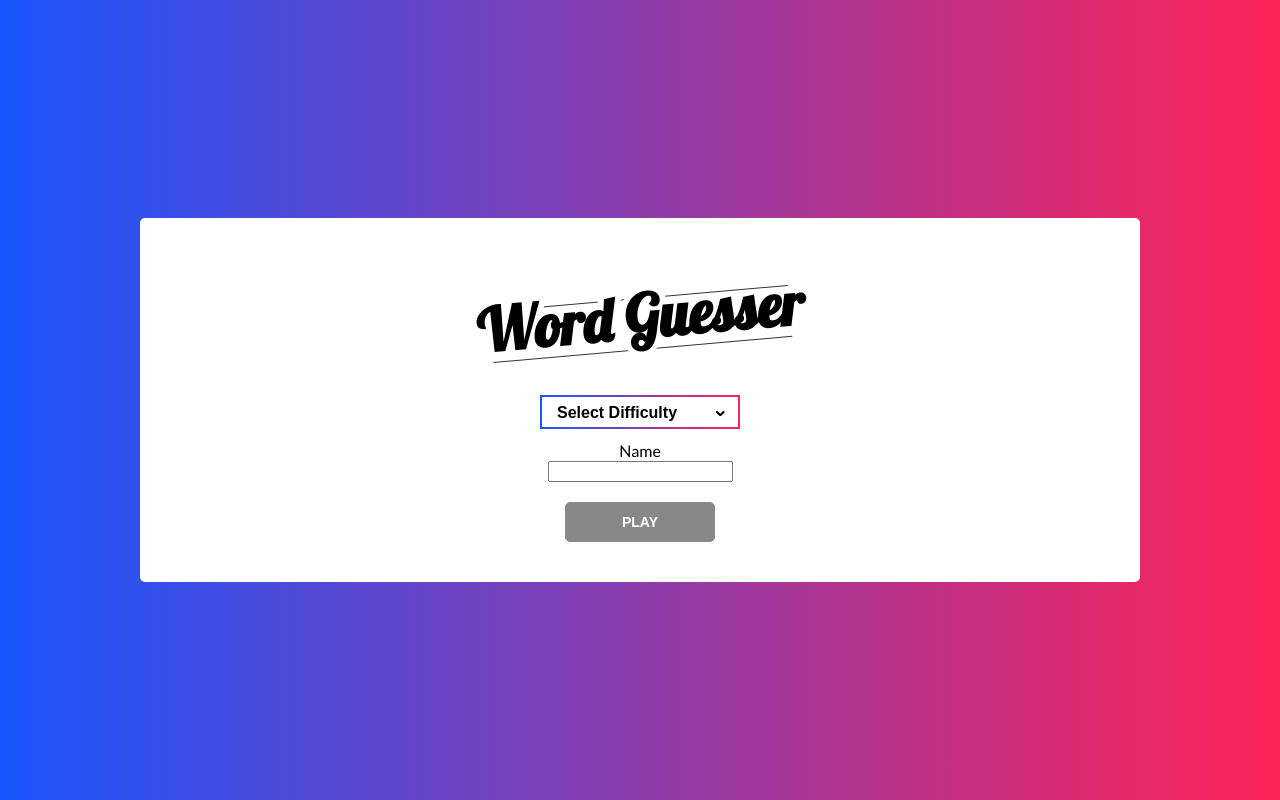
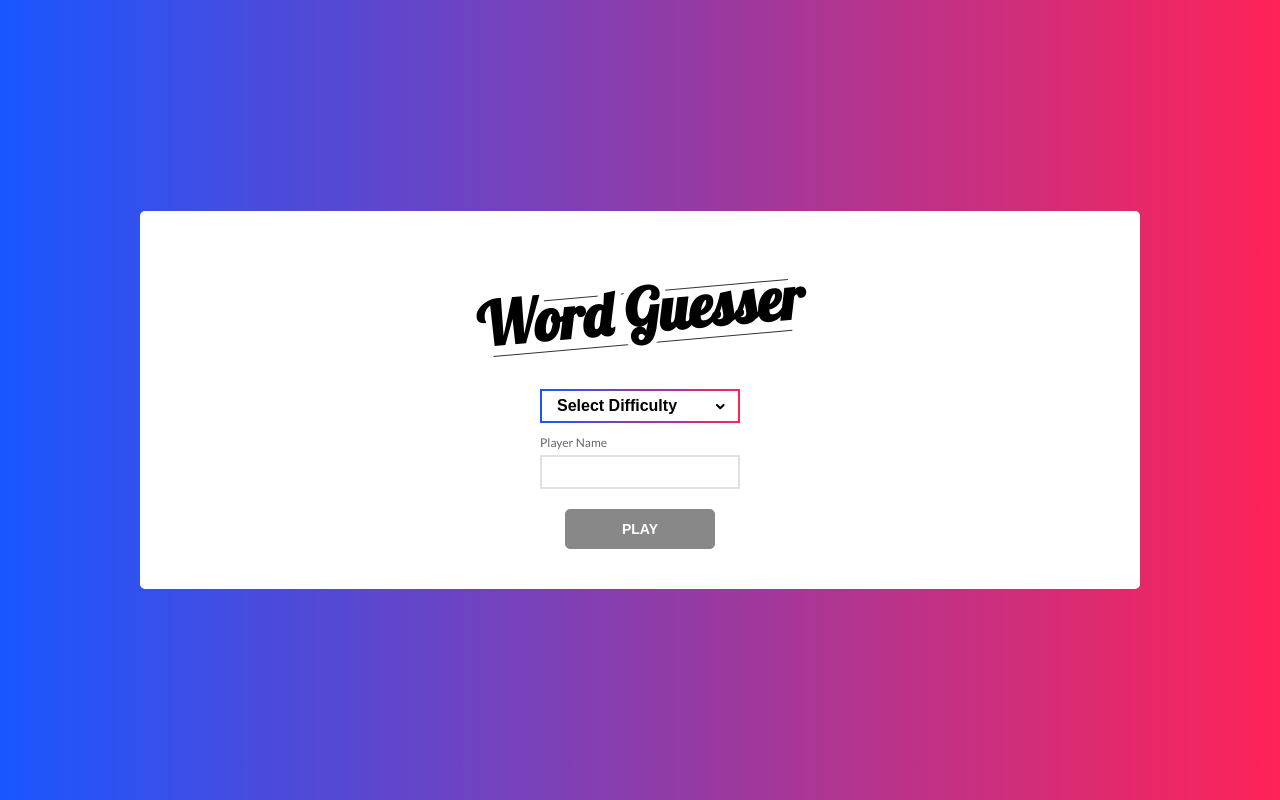
Before and after one commit to tsengsational/word-guesser, a Vue app: page / in a window 1280 px wide. Built offline with nearby package versions, Linux system fonts and the light colour scheme; what vuefire would draw is missing.

Commit message:
added points on end modal and autofill on start screen

```diff
--- a/src/components/Game.vue
+++ b/src/components/Game.vue
@@ -47,6 +47,7 @@
                     <h1 class="end__title" >{{endTitle}}</h1>
                     <p class="end__subtitle">You {{endCondition}}</p>
                     <h2 class="end__word">{{this.secretWord}}</h2>
+                    <p class="end__points" v-if="(6 - badNum) > 0" >You earned {{6 - badNum}} Hint Points!</p>
                     <button class="end__button" @click="$router.go(-1)">Play Again?</button>
                 </div>
             </div>
@@ -64,7 +65,6 @@ export default {
             words: [],
             guesses: [],
             alphabet: "abcdefghijklmnopqrstuvwxyz",
-            loading: true,
             showHint: false,
             hintObj: {
                 syllable: false,
@@ -78,7 +78,8 @@ export default {
             'secretWord',
             'difficulty',
             'hints',
-            'bank'
+            'bank',
+            'loading'
             ]),
         alphaArray() {
             return this.alphabet.split('');
@@ -156,6 +157,31 @@ export default {
             if ( val === true ) {
                 const score = 6 - this.badNum;
                 this.addToBank( score );
+
+                switch ( this.difficulty ) {
+                    case "1":
+                        this.setScore( { wins: 1 } );
+                        break;
+                    case "5":
+                        this.setScore( { wins: 2 } );
+                        break;
+                    case "10":
+                        this.setScore( { wins: 3 } );
+                }
+            }
+        },
+        lose( val ) {
+            if ( val === true ) {
+                switch ( this.difficulty ) {
+                    case "1":
+                        this.setScore( { losses: 1 } );
+                        break;
+                    case "5":
+                        this.setScore( { losses: 2 } );
+                        break;
+                    case "10":
+                        this.setScore( { losses: 3 } );
+                }
             }
         }
     },
@@ -171,10 +197,10 @@ export default {
     },
     methods: {
         ...mapMutations([
-            'setProperty', 'addToBank', 'decrementBank'
+            'setProperty', 'addToBank', 'decrementBank', 'setScore'
         ]),
         getWord( difficulty ) {
-            this.loading = true;
+            this.setProperty( [ "loading", true ] );
             const origin = window.location.protocol + '//' + window.location.host;
 
             const diffQuery = `?difficulty=${difficulty}`
@@ -193,7 +219,7 @@ export default {
                     let ceiling = lib.length;
                     let rand = Math.floor( Math.random() * ceiling );
                     let word = lib[rand];
-                    this.loading = false;
+                    this.setProperty( [ "loading", false ] );
                     return word
                     })
         },
--- a/src/components/Menue.vue
+++ b/src/components/Menue.vue
@@ -1,5 +1,5 @@
 <template>
-    <div class="statistics" :class="{show: menuOpen}">
+    <div class="statistics" :class="{show: menuOpen}" v-if="!loading">
            <div class="player-name">
                <h3>Player:</h3> {{this.name}}
            </div>
@@ -23,7 +23,7 @@ import { mapState, mapMutations } from 'vuex';
 
 export default {
     computed: {
-        ...mapState(["name", "difficulty", "score", "bank", "menuOpen"]),
+        ...mapState(["name", "difficulty", "score", "bank", "menuOpen", "loading"]),
         diffName() {
             let level = this.difficulty;
             switch ( level ) {
--- a/src/components/Navigation.vue
+++ b/src/components/Navigation.vue
@@ -1,5 +1,5 @@
 <template>
-    <div class="nav">
+    <div class="nav" v-if="!loading">
         <i class="ion icon ion-md-menu" @click="toggleMenu"></i>
     </div>
 </template>
@@ -10,7 +10,7 @@ import { mapState, mapMutations } from "vuex";
 export default {
     name: "Navigation",
     computed: {
-        ...mapState(["menuOpen"])
+        ...mapState( [ "menuOpen", "loading" ] ),
     },
     methods: {
         ...mapMutations(["toggleMenu"])
--- a/src/components/StartScreen.vue
+++ b/src/components/StartScreen.vue
@@ -9,15 +9,15 @@
                 <svg xmlns="http://www.w3.org/2000/svg" width="8.573" height="5.287" viewBox="0 0 8.573 5.287"><path fill="none" stroke="#000" stroke-width="2" stroke-linecap="round" stroke-linejoin="round" stroke-miterlimit="10" d="M7.573 1L4.286 4.287 1 1"/></svg>
             </span>
             <select class="difficulty__select" name="difficulty" id="difficulty" @change="changeDifficulty">
-                <option value="" selected disabled>Select Difficulty</option>
-                <option value="1">Easy</option>
-                <option value="5">Medium</option>
-                <option value="10">Hard</option>
+                <option value="" :selected="selectDisabled" disabled>Select Difficulty</option>
+                <option value="1" :selected="selectDifficulty === '1'" >Easy</option>
+                <option value="5" :selected="selectDifficulty === '5'">Medium</option>
+                <option value="10" :selected="selectDifficulty === '10'">Hard</option>
             </select>
-            <label for="name">
-            Name
+            <label class="name-label" for="name">
+            Player Name
+            </label>
             <input class="name" v-model="name" id="name" type="text">
-            </label>
         </div>
 
         <button class="start-button" :disabled="!playReady" @click="start" >
@@ -38,6 +38,7 @@ export default {
         }
     },
     computed: {
+        ...mapState( [ "score", "difficulty" ] ),
         playReady() {
             return this.name.length > 0 ? true : false;
         },
@@ -47,6 +48,18 @@ export default {
             },
             set(value) {
                 this.setProperty(['name', value])
+            }
+        },
+        selectDisabled() {
+            let totalGames = this.score.wins + this.score.losses;
+
+            return totalGames > 0 ? false : true;
+        },
+        selectDifficulty() {
+            if ( !this.selectDisabled ) {
+                return this.difficulty;
+            } else {
+                return false;
             }
         }
     },
@@ -150,6 +163,27 @@ export default {
         @include button;
     }
 
+
+    .name {
+        width: 200px;
+        height: 34px;
+        padding: 2px 12px;
+        box-sizing: border-box;
+        display: block;
+        border: 2px solid $grayE1;
+        font-size: 14px;
+        line-height: 18px;
+
+        &-label {
+            width: 200px;
+            text-align: left;
+            margin-bottom: 5px;
+            display: block;
+            font-size: 12px;
+            color: $gray6;
+        }
+    }
+
 }
 
 </style>
--- a/src/store.js
+++ b/src/store.js
@@ -1,5 +1,6 @@
 import Vue from 'vue'
 import Vuex from 'vuex'
+import { Stats } from 'fs';
 
 Vue.use(Vuex)
 
@@ -14,7 +15,8 @@ export default new Vuex.Store({
     name: "",
     bank: 3,
     menuOpen: false,
-    hints: {}
+    hints: {},
+    loading: false
   },
   mutations: {
     setProperty(state, payload) {
@@ -28,6 +30,12 @@ export default new Vuex.Store({
     },
     toggleMenu(state) {
       state.menuOpen = !state.menuOpen;
+    },
+    setScore(state, scoreObj) {
+      let keys = Object.keys(scoreObj);
+      keys.forEach( key => {
+        state.score[key] += scoreObj[key]
+      })
     }
   },
   actions: {
```
